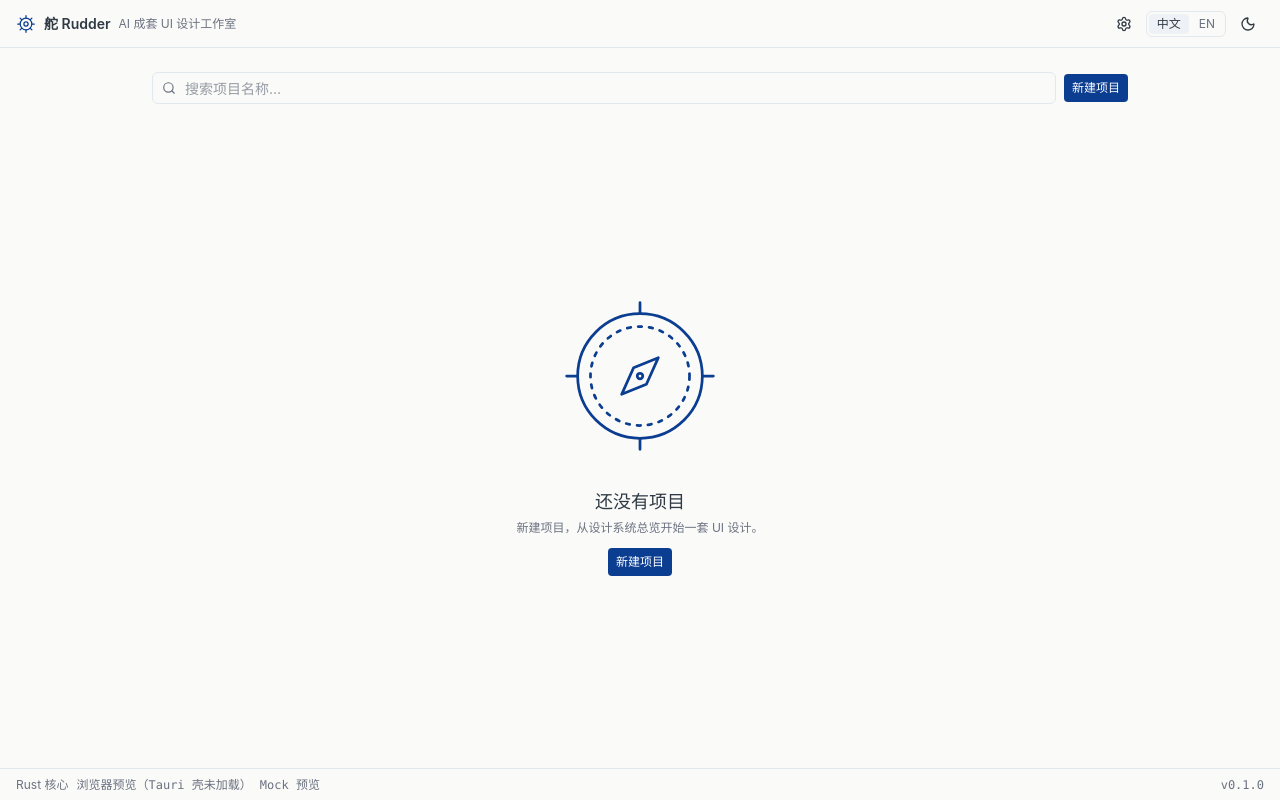
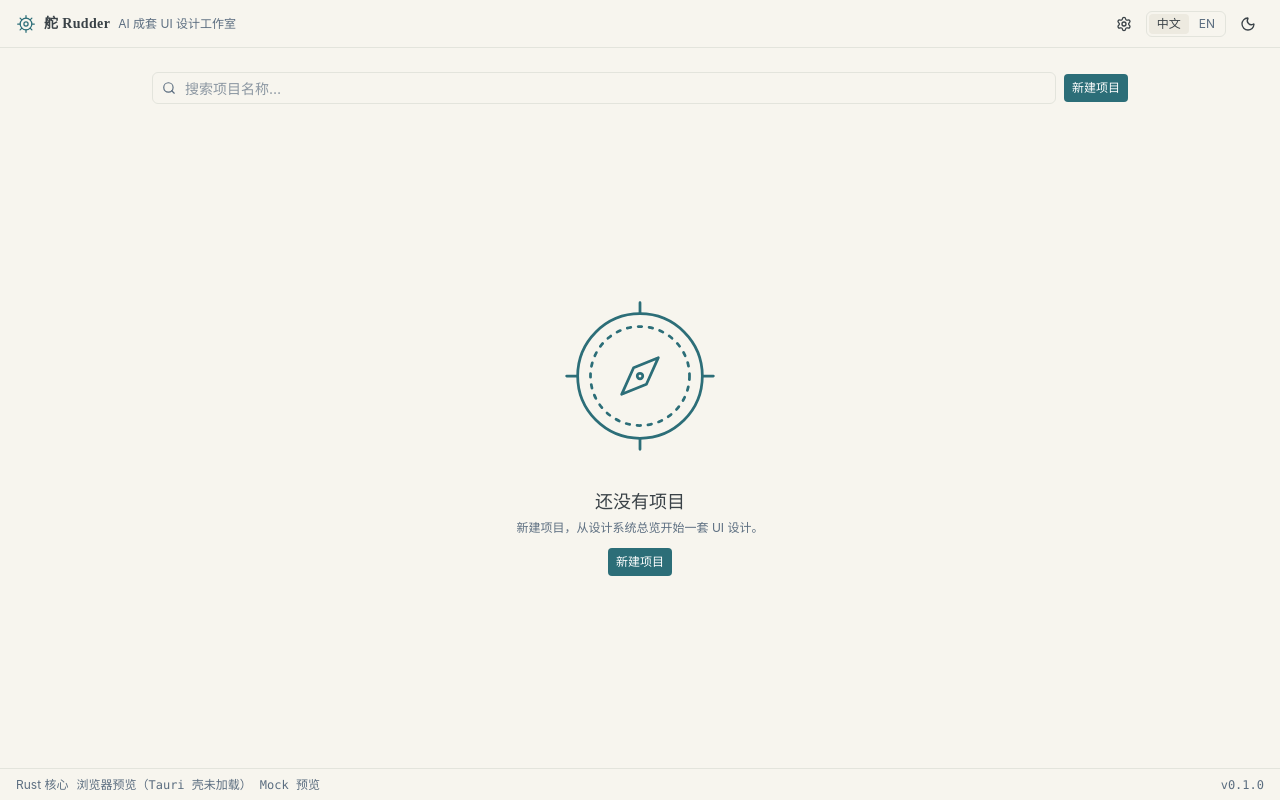
Before and after one commit to imeepos/ui-designer, a React (Vite) app: page / in a window 1280 px wide. Built offline with nearby package versions, Linux system fonts and the light colour scheme.

Commit message:
落地墨航主题 v3：色板换苍青铜墨系并新增宋体展示字

```diff
--- a/src/App.tsx
+++ b/src/App.tsx
@@ -69,7 +69,7 @@ function AppShell() {
             </Button>
           )}
           <HelmMark className="size-5 shrink-0 text-primary" />
-          <span className="truncate text-sm font-semibold">{t("app.title")}</span>
+          <span className="truncate font-serif text-sm font-semibold tracking-wide">{t("app.title")}</span>
           {inWorkspace && state.project ? (
             <span className="flex min-w-0 items-center gap-1.5">
               <span aria-hidden="true" className="text-muted-foreground">/</span>
--- a/src/components/empty-state.tsx
+++ b/src/components/empty-state.tsx
@@ -35,7 +35,7 @@ export function EmptyState({ title, description, action, mark = "compass", class
     >
       <Mark className="mb-6 size-[176px] text-primary" />
       <div className="flex flex-col items-center gap-1 text-center">
-        <p className="text-lg font-medium text-foreground">{title}</p>
+        <p className="font-serif text-lg font-medium text-foreground">{title}</p>
         {description && (
           <p className="max-w-72 text-xs text-muted-foreground">{description}</p>
         )}
--- a/src/index.css
+++ b/src/index.css
@@ -2,54 +2,57 @@
 
 @custom-variant dark (&:is(.dark *));
 
-/* 舵主题 · light（docs/THEME.md §2 v2，自举锚点图色系）*/
+/* 舵主题 · light —— 「墨航」中国风 v3（docs/THEME.md §2 v3，自举 design-china/board/anchor.png）
+   苍青主舵向 · 缃色焦点 · 朱砂印章点缀 · 宣纸底 · 淡墨发丝分隔 */
 :root {
-  --background: #fafaf8;
-  --foreground: #2f3a44;
+  --background: #f7f5ee; /* 宣纸 */
+  --foreground: #3a4247; /* 墨玄，纸底 ≈9.3:1 */
   --card: #ffffff;
-  --card-foreground: #2f3a44;
+  --card-foreground: #3a4247;
   --popover: #ffffff;
-  --popover-foreground: #2f3a44;
-  --primary: #0b3d91;
+  --popover-foreground: #3a4247;
+  --primary: #2c6e78; /* 苍青，白字 ≈5.8:1 / 纸底 ≈5.3:1 */
   --primary-foreground: #ffffff;
-  --secondary: #eef1f5;
-  --secondary-foreground: #2f3a44;
-  --muted: #eef1f5;
-  --muted-foreground: #6b7280;
-  --accent: #d4a017;
-  --accent-foreground: #14213a;
-  --destructive: #dc2626;
-  --border: #e2e8f0;
-  --input: #cbd5e1;
-  --ring: #d4a017;
-  /* THEME §4 v2：基准 8px（卡片），四档派生见 @theme inline */
+  --secondary: #edeae0; /* 纸灰 */
+  --secondary-foreground: #3a4247;
+  --muted: #efece3;
+  --muted-foreground: #5c6e80; /* 墨灰·深，纸底 ≈4.8:1 */
+  --accent: #d9a514; /* 缃色：步条当前步、锚点徽标、焦点环 */
+  --accent-foreground: #2a2410; /* 金底深字 ≈6.9:1 */
+  --destructive: #c3402b; /* 朱砂（兼印章红） */
+  --border: #e3e4dc; /* 淡墨发丝线 */
+  --input: #d6d8ce;
+  --ring: #d9a514;
+  /* THEME §4：基准 8px（卡片），四档派生见 @theme inline */
   --radius: 0.5rem;
 }
 
-/* 舵主题 · dark（THEME §2 v2 派生规则：海军蓝提亮、纸白转深夜、琥珀金保持）*/
+/* 舵主题 · dark —— 墨绢夜航（THEME §2 v3 派生规则：苍青提亮、宣纸转墨绢、缃色保持、朱砂提亮）*/
 .dark {
-  --background: #0e1626;
-  --foreground: #e8ecf4;
-  --card: #131e33;
-  --card-foreground: #e8ecf4;
-  --popover: #131e33;
-  --popover-foreground: #e8ecf4;
-  --primary: #5c88dd;
-  --primary-foreground: #0b1220;
-  --secondary: #1a2740;
-  --secondary-foreground: #e8ecf4;
-  --muted: #172238;
-  --muted-foreground: #93a2be;
-  --accent: #d4a017;
-  --accent-foreground: #14213a;
-  --destructive: #f87171;
-  --border: #24304d;
-  --input: #24304d;
-  --ring: #d4a017;
+  --background: #161c1e; /* 墨绢 */
+  --foreground: #e9ece8; /* 雾白 */
+  --card: #1d2527;
+  --card-foreground: #e9ece8;
+  --popover: #1d2527;
+  --popover-foreground: #e9ece8;
+  --primary: #6fb4bd; /* 提亮苍青，墨绢上 ≈6.6:1；实心底配深字 ≈7.8:1 */
+  --primary-foreground: #0f1517;
+  --secondary: #232c2f;
+  --secondary-foreground: #e9ece8;
+  --muted: #212a2d;
+  --muted-foreground: #9ab0b5; /* ≈7.6:1 */
+  --accent: #d9a514; /* 缃色原值：深底 ≈7.5:1，无需调整 */
+  --accent-foreground: #1c1607;
+  --destructive: #e08873; /* 朱砂·亮，墨绢上 ≈5.1:1 */
+  --border: #2c3639;
+  --input: #2c3639;
+  --ring: #d9a514;
 }
 
 @theme inline {
   --font-sans: Inter, "PingFang SC", "Noto Sans SC", system-ui, sans-serif;
+  /* THEME §3 v3：宋体展示字（页题/品牌/空态题），正文仍走无衬线保证工具密度 */
+  --font-serif: "Noto Serif SC", "Songti SC", "STSong", "SimSun", serif;
   --font-mono: "JetBrains Mono", ui-monospace, SFMono-Regular, Menlo, monospace;
 
   --color-background: var(--background);
@@ -71,7 +74,7 @@
   --color-input: var(--input);
   --color-ring: var(--ring);
 
-  /* THEME §4 v2 四档圆角：按钮 4px / 输入 6px / 卡片 8px / 弹窗 12px（徽标 999px）*/
+  /* THEME §4 四档圆角：按钮 4px / 输入 6px / 卡片 8px / 弹窗 12px（徽标 999px）——方中带圆，不变 */
   --radius-sm: 0.25rem;
   --radius-md: 0.375rem;
   --radius-lg: 0.5rem;
```
Also changed, not shown: 3 other files (tests, documents, lock files or other folders).
